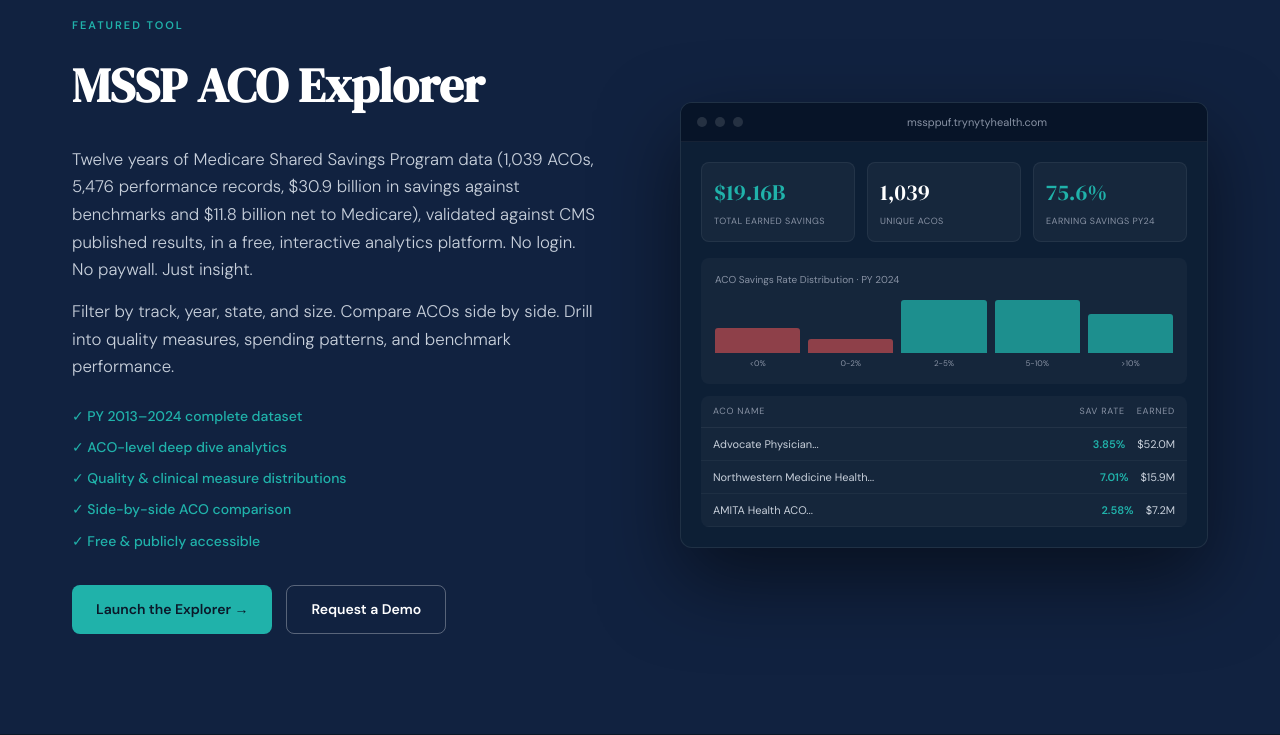
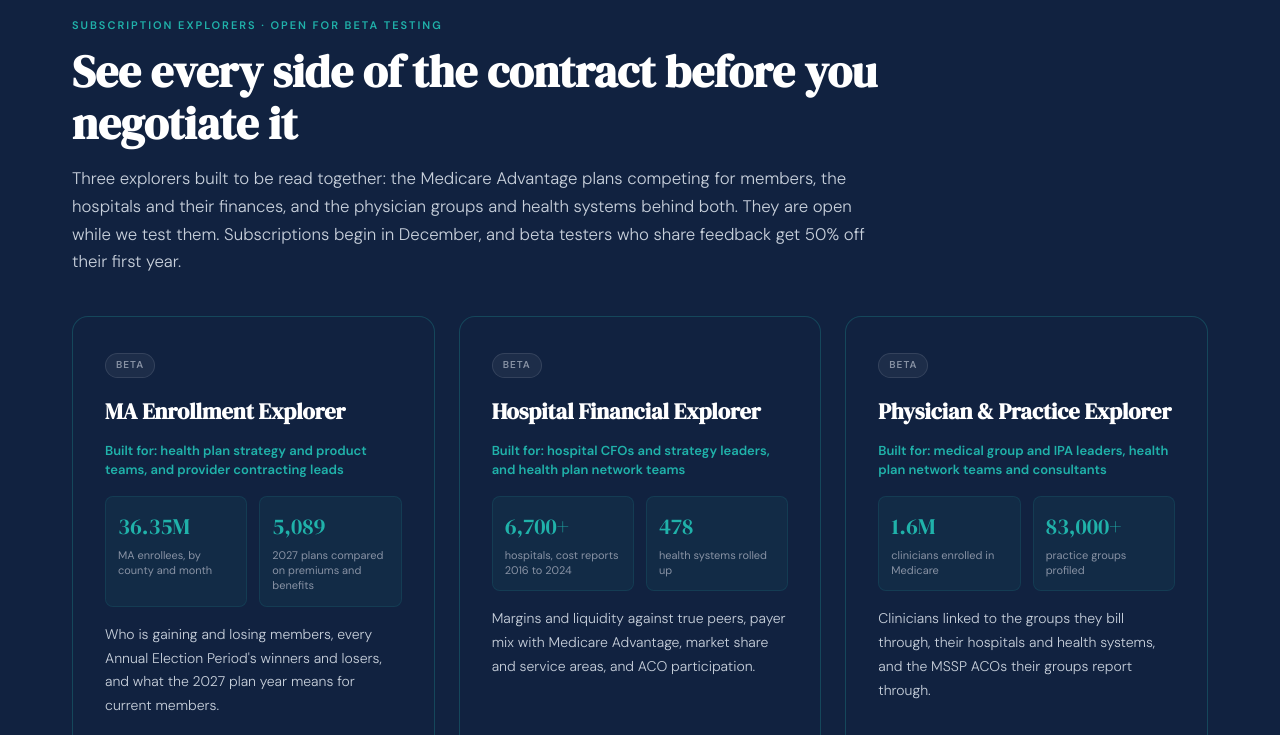
Before and after one commit to trynytyhealthSmithson/trynyty-website, a plain HTML site: page index.html in a window 1280 px wide. Shown: the part 2570-3305 px from the top of the page. Drawn offline with Linux system fonts and the light colour scheme; a script that the page names is missing.

Commit message:
Homepage: beta showcase for the three subscription explorers replaces the MSSP feature; footer LinkedIn goes to the company page
Co-Authored-By: Claude Opus 5.5 <noreply@anthropic.com>
Claude-Session: https://claude.ai/code/session_01XEdGvRPDB5bKFnbjj3FkW9

```diff
--- a/index.html
+++ b/index.html
@@ -179,70 +179,43 @@
   </section>
 
   <!-- MSSP Explorer Feature -->
-  <section class="feature">
+  <section class="feature beta-showcase" id="beta">
     <div class="container">
-      <div class="feature-inner">
-        <div class="feature-text">
-          <div class="section-eyebrow">Featured Tool</div>
-          <h2>MSSP ACO Explorer</h2>
-          <p class="feature-desc">Twelve years of Medicare Shared Savings Program data (1,039 ACOs, 5,476 performance records, $30.9 billion in savings against benchmarks and $11.8 billion net to Medicare), validated against CMS published results, in a free, interactive analytics platform. No login. No paywall. Just insight.</p>
-          <p class="feature-desc">Filter by track, year, state, and size. Compare ACOs side by side. Drill into quality measures, spending patterns, and benchmark performance. </p>
-          <div class="feature-highlights">
-            <div class="fh">✓ PY 2013–2024 complete dataset</div>
-            <div class="fh">✓ ACO-level deep dive analytics</div>
-            <div class="fh">✓ Quality &amp; clinical measure distributions</div>
-            <div class="fh">✓ Side-by-side ACO comparison</div>
-            <div class="fh">✓ Free &amp; publicly accessible</div>
-          </div>
-          <div class="feature-actions">
-            <a href="https://mssppuf.trynytyhealth.com" target="_blank" class="btn btn-primary explorer-launch" data-explorer="mssp">Launch the Explorer →</a>
-            <a href="contact.html" class="btn btn-ghost">Request a Demo</a>
-          </div>
+      <div class="beta-head">
+        <div class="section-eyebrow">Subscription explorers · Open for beta testing</div>
+        <h2>See every side of the contract before you negotiate it</h2>
+        <p class="feature-desc">Three explorers built to be read together: the Medicare Advantage plans competing for members, the hospitals and their finances, and the physician groups and health systems behind both. They are open while we test them. Subscriptions begin in December, and beta testers who share feedback get 50% off their first year.</p>
+      </div>
+      <div class="beta-grid">
+        <div class="tool-card tool-card--live beta-card">
+          <span class="tool-badge badge-soon">Beta</span>
+          <h3>MA Enrollment Explorer</h3>
+          <div class="beta-for">Built for: health plan strategy and product teams, and provider contracting leads</div>
+          <div class="beta-stats"><div><b>36.35M</b><span>MA enrollees, by county and month</span></div><div><b>5,089</b><span>2027 plans compared on premiums and benefits</span></div></div>
+          <p>Who is gaining and losing members, every Annual Election Period's winners and losers, and what the 2027 plan year means for current members.</p>
+          <a href="https://maenroll.trynytyhealth.com" target="_blank" class="btn btn-primary explorer-launch" data-explorer="ma-enrollment">Try the beta →</a>
         </div>
-        <div class="feature-preview">
-          <div class="preview-window">
-            <div class="preview-bar">
-              <span class="preview-dot"></span>
-              <span class="preview-dot"></span>
-              <span class="preview-dot"></span>
-              <span class="preview-url">mssppuf.trynytyhealth.com</span>
-            </div>
-            <div class="preview-screen">
-              <div class="preview-stat-row">
-                <div class="preview-stat">
-                  <div class="ps-val teal">$19.16B</div>
-                  <div class="ps-lab">Total Earned Savings</div>
-                </div>
-                <div class="preview-stat">
-                  <div class="ps-val">1,039</div>
-                  <div class="ps-lab">Unique ACOs</div>
-                </div>
-                <div class="preview-stat">
-                  <div class="ps-val teal">75.6%</div>
-                  <div class="ps-lab">Earning Savings PY24</div>
-                </div>
-              </div>
-              <div class="preview-chart">
-                <div class="chart-label">ACO Savings Rate Distribution · PY 2024</div>
-                <div class="chart-bars">
-                  <div class="chart-bar-wrap"><div class="chart-bar red" style="height:35%"></div><div class="chart-bar-lbl">&lt;0%</div></div>
-                  <div class="chart-bar-wrap"><div class="chart-bar red" style="height:20%"></div><div class="chart-bar-lbl">0-2%</div></div>
-                  <div class="chart-bar-wrap"><div class="chart-bar teal-bar" style="height:100%"></div><div class="chart-bar-lbl">2-5%</div></div>
-                  <div class="chart-bar-wrap"><div class="chart-bar teal-bar" style="height:90%"></div><div class="chart-bar-lbl">5-10%</div></div>
-                  <div class="chart-bar-wrap"><div class="chart-bar teal-bar" style="height:55%"></div><div class="chart-bar-lbl">&gt;10%</div></div>
-                </div>
-              </div>
-              <div class="preview-table">
-                <div class="pt-header">
-                  <span>ACO Name</span><span>Sav Rate</span><span>Earned</span>
-                </div>
-                <div class="pt-row"><span>Advocate Physician...</span><span class="teal">3.85%</span><span>$52.0M</span></div>
-                <div class="pt-row"><span>Northwestern Medicine Health...</span><span class="teal">7.01%</span><span>$15.9M</span></div>
-                <div class="pt-row"><span>AMITA Health ACO...</span><span class="teal">2.58%</span><span>$7.2M</span></div>
-              </div>
-            </div>
-          </div>
+        <div class="tool-card tool-card--live beta-card">
+          <span class="tool-badge badge-soon">Beta</span>
+          <h3>Hospital Financial Explorer</h3>
+          <div class="beta-for">Built for: hospital CFOs and strategy leaders, and health plan network teams</div>
+          <div class="beta-stats"><div><b>6,700+</b><span>hospitals, cost reports 2016 to 2024</span></div><div><b>478</b><span>health systems rolled up</span></div></div>
+          <p>Margins and liquidity against true peers, payer mix with Medicare Advantage, market share and service areas, and ACO participation.</p>
+          <a href="https://hospitals.trynytyhealth.com" target="_blank" class="btn btn-primary explorer-launch" data-explorer="hospitals">Try the beta →</a>
         </div>
+        <div class="tool-card tool-card--live beta-card">
+          <span class="tool-badge badge-soon">Beta</span>
+          <h3>Physician &amp; Practice Explorer</h3>
+          <div class="beta-for">Built for: medical group and IPA leaders, health plan network teams and consultants</div>
+          <div class="beta-stats"><div><b>1.6M</b><span>clinicians enrolled in Medicare</span></div><div><b>83,000+</b><span>practice groups profiled</span></div></div>
+          <p>Clinicians linked to the groups they bill through, their hospitals and health systems, and the MSSP ACOs their groups report through.</p>
+          <a href="https://physicians.trynytyhealth.com" target="_blank" class="btn btn-primary explorer-launch" data-explorer="physicians">Try the beta →</a>
+        </div>
+      </div>
+      <div class="beta-foot">
+        <span>Join the beta from inside any explorer, or let us walk your team through it.</span>
+        <a href="contact.html" class="btn btn-ghost">Request a Walkthrough</a>
+        <a href="tools.html" class="btn btn-ghost">See all six tools</a>
       </div>
     </div>
   </section>
@@ -350,7 +323,7 @@
           <div class="footer-col">
             <div class="footer-col-title">Contact</div>
             <a href="mailto:Andrew@trynytyhealth.com">Andrew@trynytyhealth.com</a>
-            <a href="https://www.linkedin.com/in/andrew-smithson2" target="_blank" rel="noopener">LinkedIn</a>
+            <a href="https://www.linkedin.com/company/trynyty-health-enablement/" target="_blank" rel="noopener">LinkedIn</a>
           </div>
         </div>
       </div>
--- a/styles.css
+++ b/styles.css
@@ -575,3 +575,19 @@ a { color: inherit; text-decoration: none; }
 }
 .form-select, .form-input, .form-textarea { max-width: 100%; min-width: 0; }
 .contact-info, .contact-form-card { min-width: 0; }
+
+/* Homepage beta showcase */
+.beta-head { max-width: 820px; margin-bottom: 40px; }
+.beta-head h2 { font-family: var(--font-serif); font-size: clamp(2rem, 4vw, 2.8rem); line-height: 1.15; margin-bottom: 16px; }
+.beta-grid { display: grid; grid-template-columns: repeat(3, 1fr); gap: 24px; }
+.beta-card { display: flex; flex-direction: column; }
+.beta-card p { flex: 1; }
+.beta-card .btn, .beta-card .tool-badge { align-self: flex-start; }
+.beta-for { font-size: 13px; color: var(--teal); font-weight: 600; margin-bottom: 16px; line-height: 1.5; }
+.beta-stats { display: grid; grid-template-columns: 1fr 1fr; gap: 12px; margin-bottom: 16px; }
+.beta-stats div { padding: 12px; background: rgba(32,178,170,0.06); border: 1px solid rgba(32,178,170,0.12); border-radius: var(--radius); }
+.beta-stats b { display: block; font-family: var(--font-serif); font-weight: 400; font-size: 1.4rem; color: var(--teal); }
+.beta-stats span { display: block; font-size: 11px; color: var(--slate); margin-top: 2px; line-height: 1.4; }
+.beta-foot { display: flex; flex-wrap: wrap; align-items: center; gap: 14px; margin-top: 36px; color: var(--slate-light); }
+.beta-foot span { flex: 1 1 320px; }
+@media (max-width: 960px) { .beta-grid { grid-template-columns: 1fr; } }
```
Also changed, not shown: about.html (+1 -1 lines), privacy.html (+1 -1 lines).
